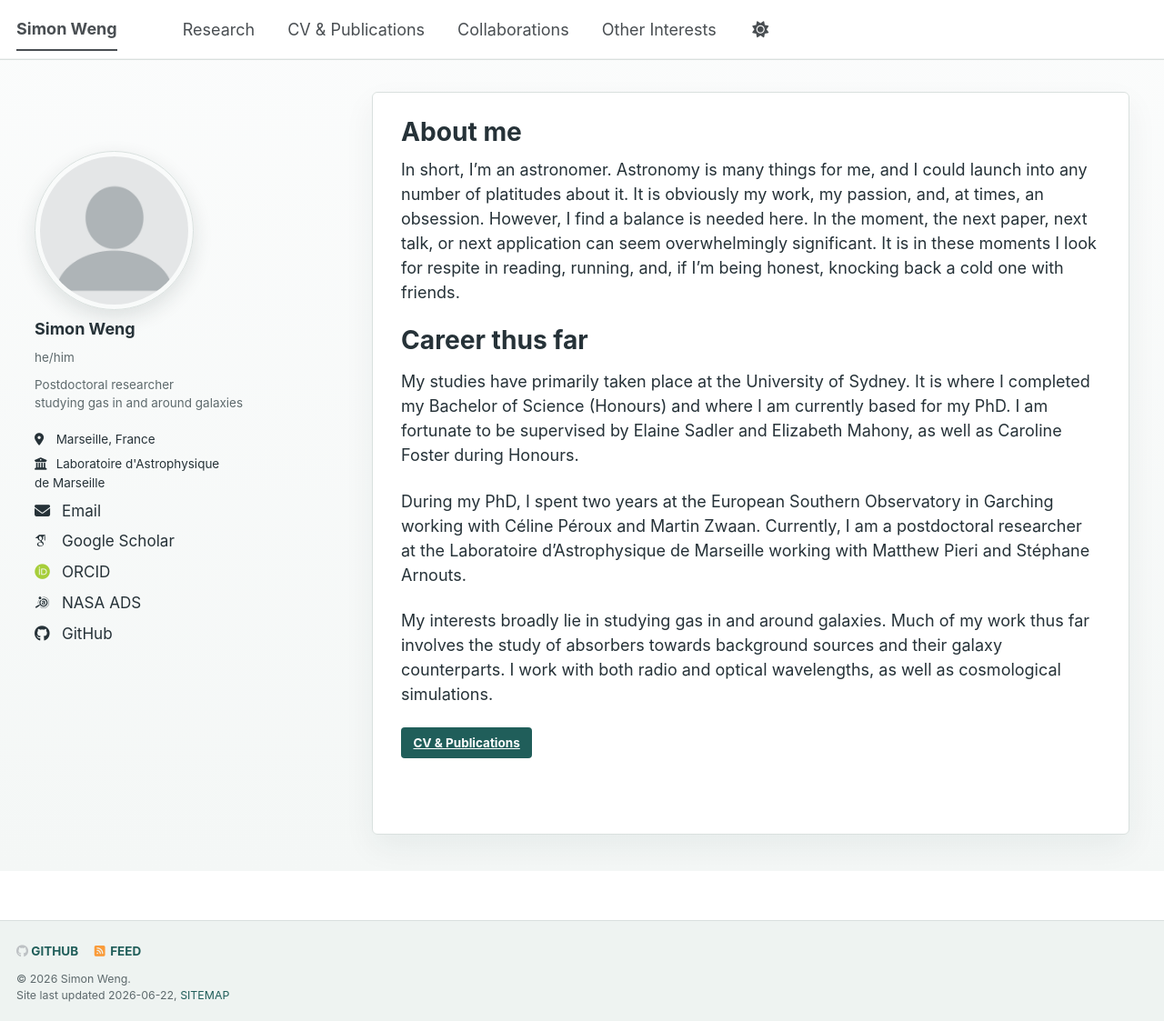
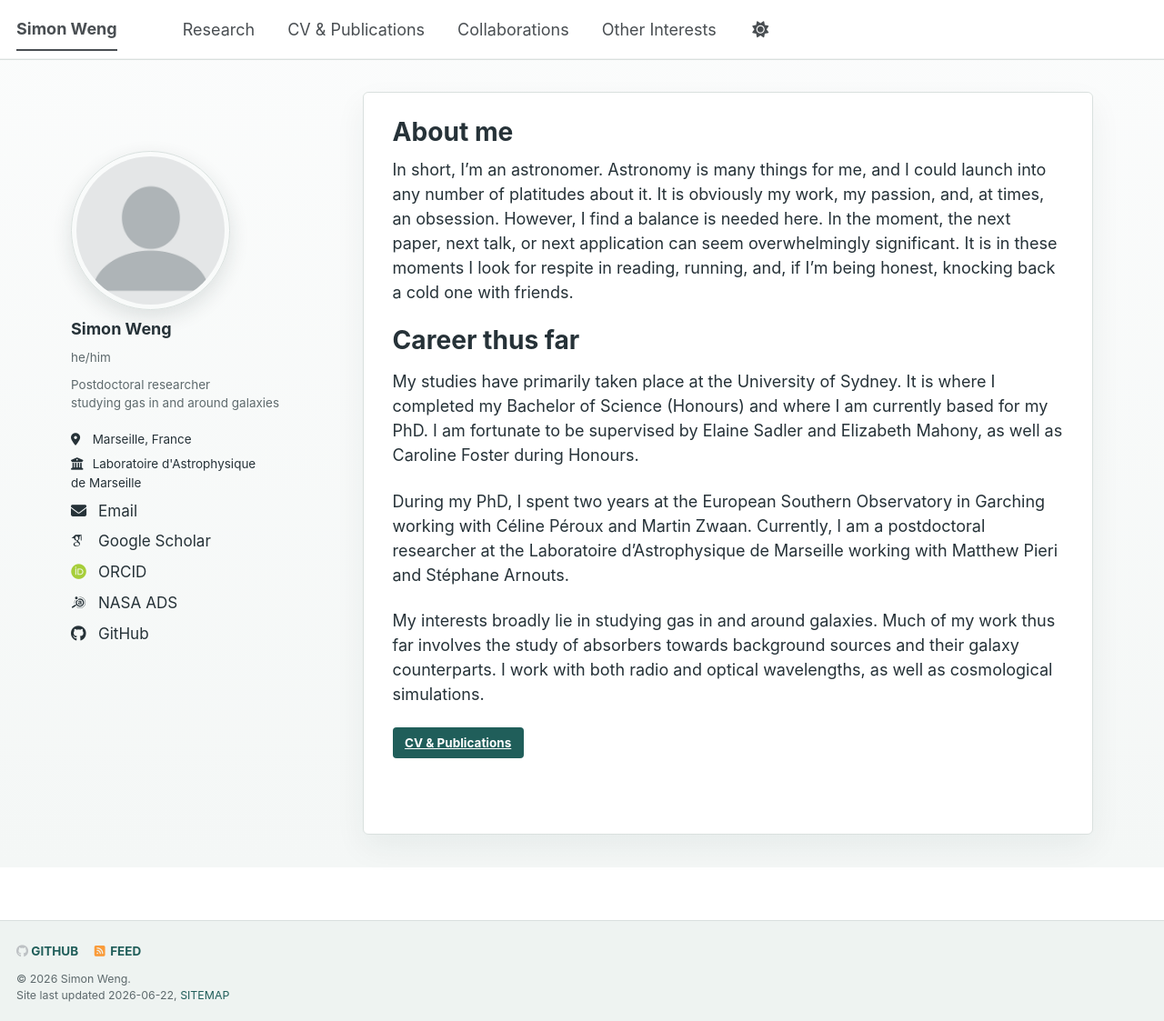
Before and after one commit to simonw358/simonw358.github.io, a Jekyll site: the page built from _pages/about.md, in a window 1280 px wide and 1123 px high. Shown: the whole window at 91% size. Built offline with Jekyll 4.4.1, drawn with Linux system fonts in a browser that asks for light colours; some web fonts are replaced; a script bundle is joined from its source files by our own code; library files that are not in the unit come from our copies.

Commit message:
Adjust sidebar width

```diff
--- a/assets/css/main.scss
+++ b/assets/css/main.scss
@@ -172,9 +172,9 @@ a:hover {
 @media (min-width: 1120px) {
   #main {
     display: grid;
-    grid-template-columns: 330px minmax(0, 1fr);
-    gap: 2.25rem;
-    max-width: 1240px;
+    grid-template-columns: 285px minmax(0, 1fr);
+    gap: 2rem;
+    max-width: 1160px;
   }
 
   .sidebar {
```
